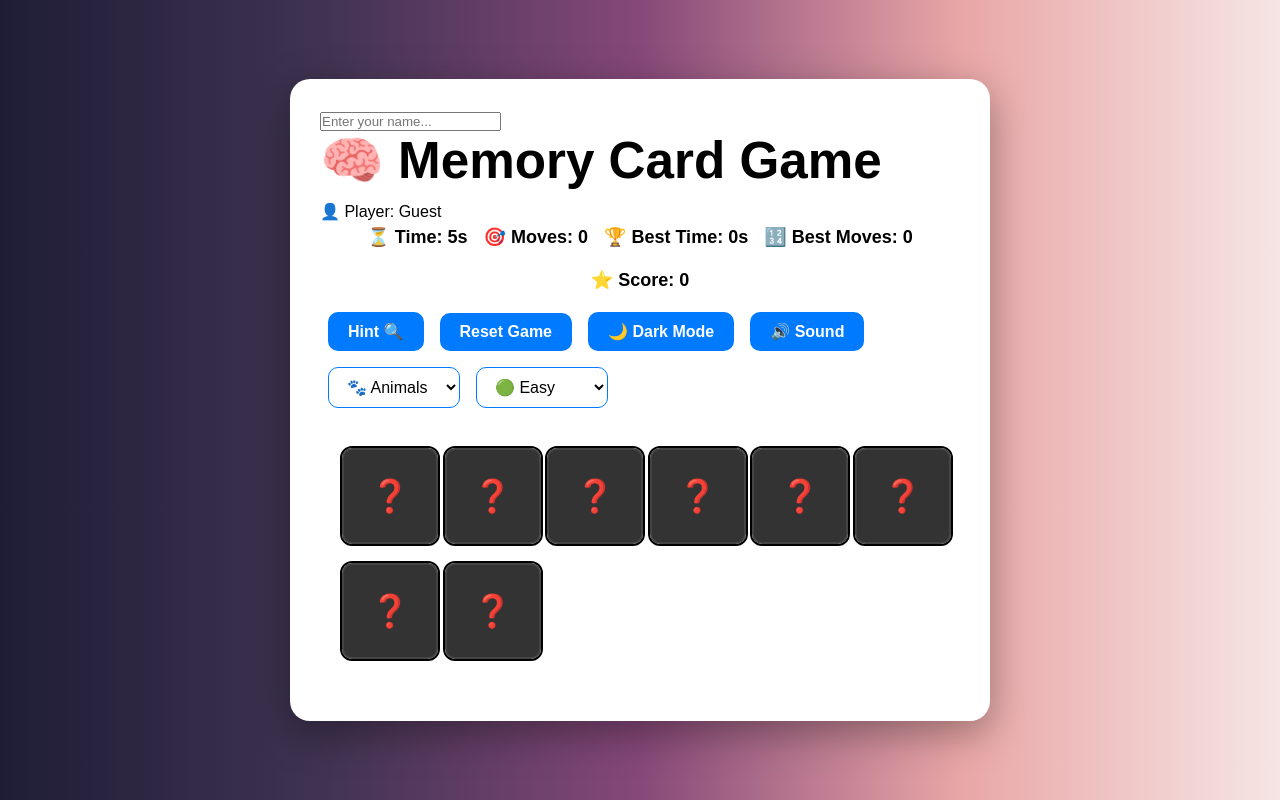
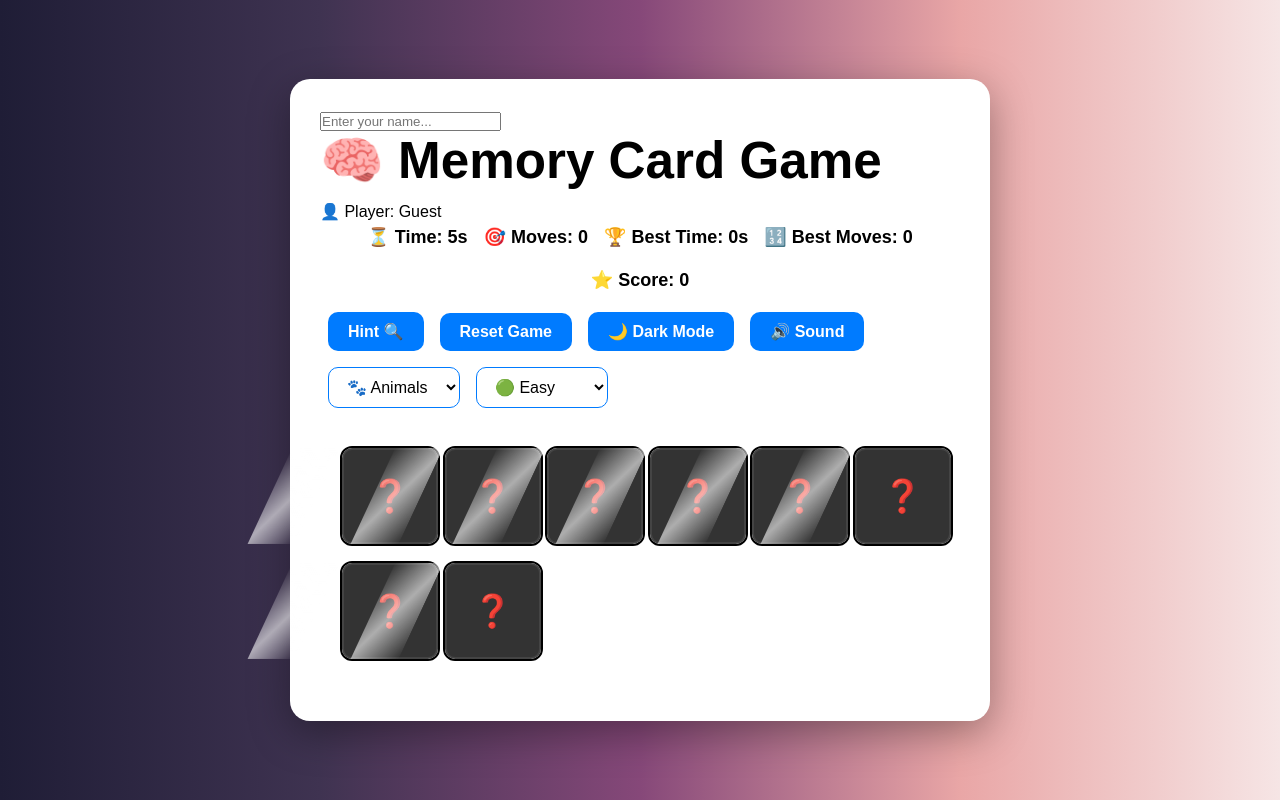
Before and after one commit to Satyam6201/Memory-Card-Game, a React (Vite) app: page / in a window 1280 px wide. Built offline with nearby package versions, Linux system fonts and the light colour scheme.

Commit message:
Add More Feature

```diff
--- a/src/style/card.css
+++ b/src/style/card.css
@@ -1,4 +1,3 @@
-/* Card Container */
 .card {
   width: 80px;
   height: 80px;
@@ -6,13 +5,42 @@
   cursor: pointer;
   transition: transform 0.3s ease;
   outline: none;
+  position: relative;
+  animation: fadeIn 0.4s ease-in;
 }
 
 .card:focus {
   box-shadow: 0 0 0 3px #4caf50;
 }
 
-/* Card Inner Flip Box */
+/* Ripple Effect */
+.card .ripple {
+  position: absolute;
+  top: 50%;
+  left: 50%;
+  width: 0;
+  height: 0;
+  background: rgba(255, 255, 255, 0.4);
+  border-radius: 50%;
+  transform: translate(-50%, -50%);
+  pointer-events: none;
+  animation: rippleEffect 0.6s ease-out forwards;
+}
+
+@keyframes rippleEffect {
+  0% {
+    width: 0;
+    height: 0;
+    opacity: 1;
+  }
+  100% {
+    width: 200%;
+    height: 200%;
+    opacity: 0;
+  }
+}
+
+/* Inner flip logic */
 .card-inner {
   width: 100%;
   height: 100%;
@@ -21,12 +49,12 @@
   transition: transform 0.6s;
 }
 
-/* Flip the card */
+/* Flip */
 .card.flipped .card-inner {
   transform: rotateY(180deg);
 }
 
-/* Front and Back face */
+/* Faces */
 .card-front,
 .card-back {
   position: absolute;
@@ -39,22 +67,23 @@
   justify-content: center;
   backface-visibility: hidden;
   border: 2px solid #444;
+  transition: background 0.3s, transform 0.3s;
 }
 
-/* Card Front */
+/* Front */
 .card-front {
   background-color: #fff;
   color: #333;
   transform: rotateY(180deg);
 }
 
-/* Card Back */
+/* Back */
 .card-back {
   background-color: #333;
   color: #fff;
 }
 
-/* Matched Cards */
+/* Matched */
 .card.matched .card-inner {
   animation: pop 0.4s ease;
 }
@@ -63,21 +92,55 @@
   background-color: #c8f7c5;
   border-color: #4caf50;
   color: #2e7d32;
+  box-shadow: 0 0 10px #4caf50;
 }
 
-@keyframes pop {
-  0% {
-    transform: scale(1);
-  }
-  50% {
-    transform: scale(1.15);
-  }
-  100% {
-    transform: scale(1);
-  }
+/* Selected (for future use) */
+.card.selected .card-inner {
+  animation: pulse 1s infinite;
 }
 
-/* Responsive Adjustments */
+/* Hover bounce if not flipped */
+.card:not(.flipped):hover {
+  transform: scale(1.05);
+}
+
+/* Animations */
+@keyframes pop {
+  0% { transform: scale(1); }
+  50% { transform: scale(1.15); }
+  100% { transform: scale(1); }
+}
+
+@keyframes pulse {
+  0%, 100% { transform: scale(1); }
+  50% { transform: scale(1.05); }
+}
+
+@keyframes fadeIn {
+  from { opacity: 0; transform: scale(0.9); }
+  to { opacity: 1; transform: scale(1); }
+}
+
+/* Hover Shine */
+.card::after {
+  content: "";
+  position: absolute;
+  top: 0;
+  left: -75%;
+  width: 50%;
+  height: 100%;
+  background: linear-gradient(120deg, transparent, rgba(255,255,255,0.6), transparent);
+  transform: skewX(-25deg);
+  transition: all 0.7s ease;
+  pointer-events: none;
+}
+
+.card:hover::after {
+  left: 150%;
+}
+
+/* Responsive */
 @media (max-width: 600px) {
   .card {
     width: 60px;
```
